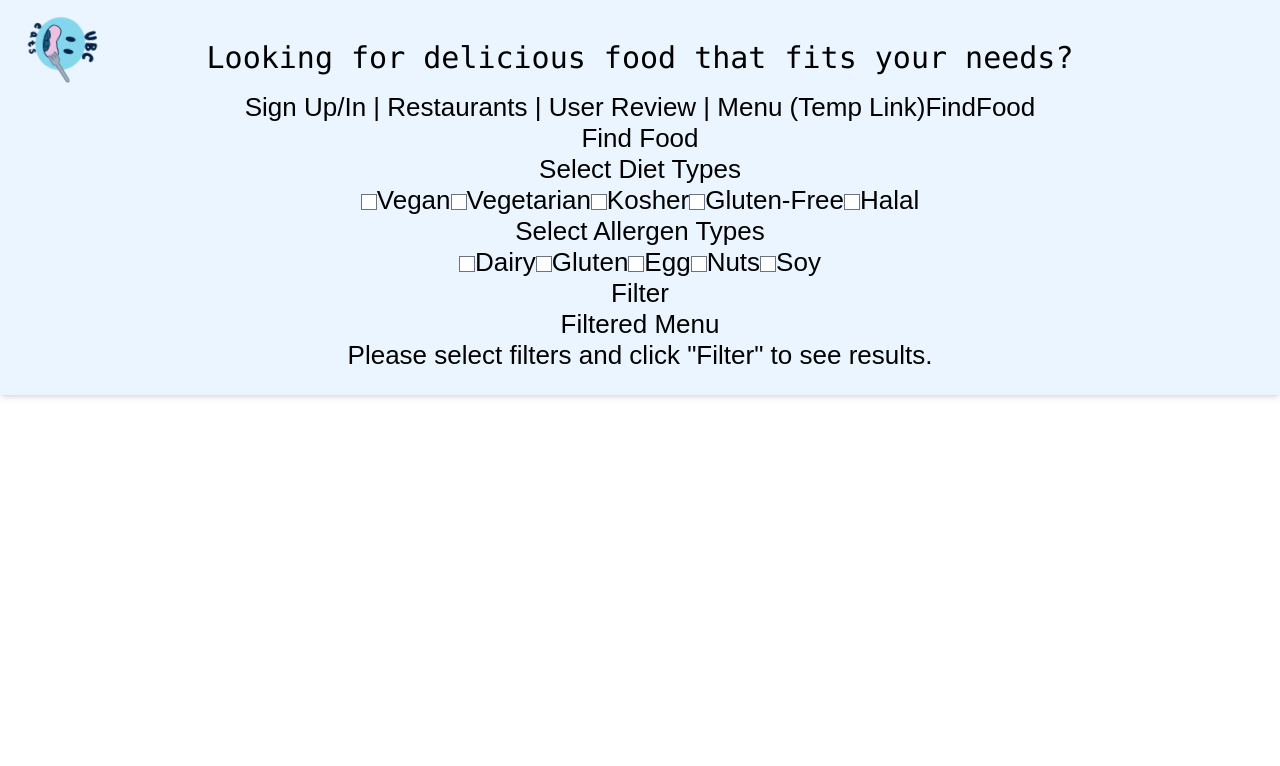
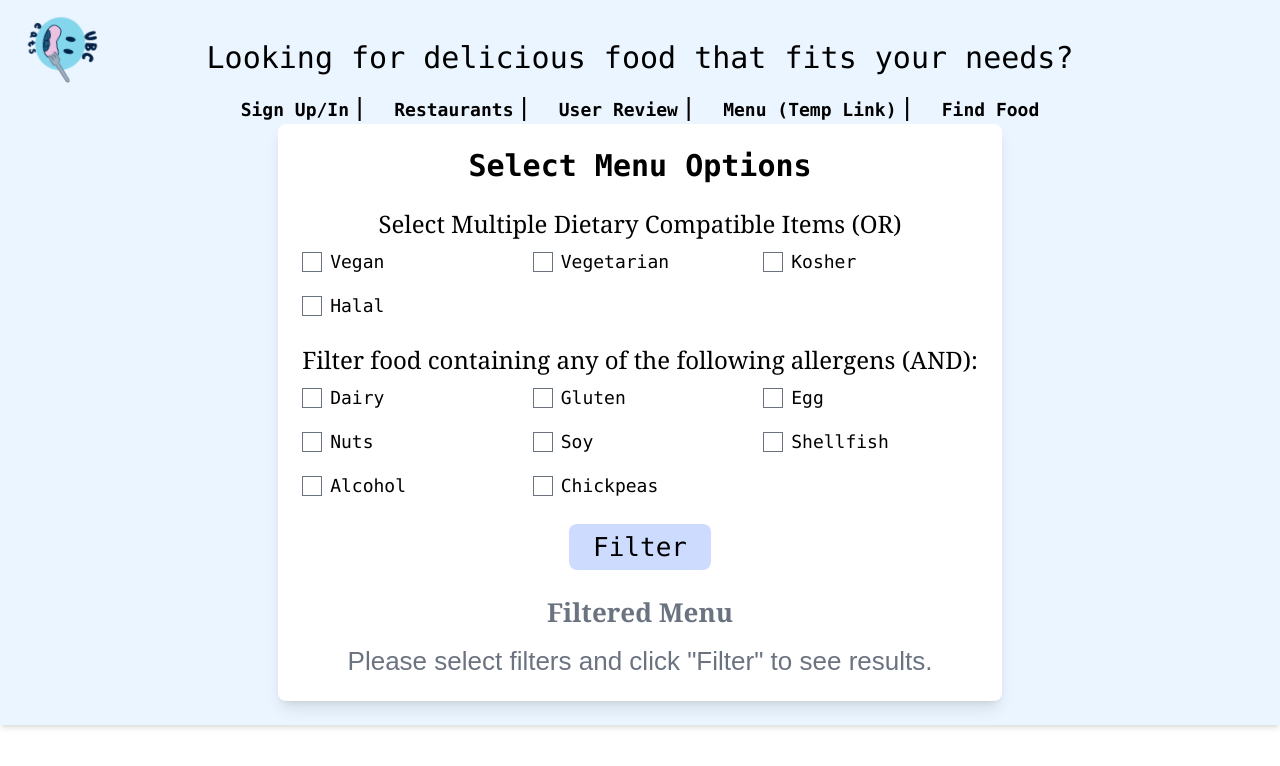
Before and after one commit to hesoru/UBC_Eats, a React (Create React App) app in the folder my-app/: page /find-food in a window 1280 px wide. Shown: the top 766 px of the page. Built offline with nearby package versions, Linux system fonts and the light colour scheme.

Commit message:
Revert "Merge branch 'main' of https://github.students.cs.ubc.ca/CPSC304-2024W-T1/project_f3e0f_g3i2f_t8j3b"
This reverts commit 4eef094a833bd30f69b92dc85f586c4c36480673, reversing
changes made to 9890d471688f826945e4f65fc946f6d928c5ac26.

```diff
--- a/my-app/src/App.js
+++ b/my-app/src/App.js
@@ -20,22 +20,26 @@ function App() {
                     <h1 className="text-3xl font-mono">
                         Looking for delicious food that fits your needs?
                     </h1>
-                    <nav>
-                        <Link to="/signup">Sign Up/In</Link> |{' '}
-                        <Link to="/restaurants">Restaurants</Link> |{' '}
-                        <Link to={`/user/${currentUser}`}>User Review</Link> |{' '}
-                        <Link to={`/menu/49.269235/-123.255589`}>Menu (Temp Link)</Link>
-                        <Link to={`/find-food`}>FindFood</Link>
+
+                    <nav className="mt-4 space-x-6">
+                        <Link to="/signup" className="text-lg font-bold font-mono hover:text-indigo-200 transition">Sign Up/In</Link> |{' '}
+                        <Link to="/restaurants"
+                              className="text-lg font-bold font-mono  hover:text-indigo-200 transition">Restaurants</Link> |{' '}
+                        <Link to={`/user/${currentUser}`} className="text-lg font-bold font-mono  hover:text-indigo-200 transition">User
+                            Review</Link> |{' '}
+                        <Link to={`/menu/49.269235/-123.255589`} className="text-lg font-bold font-mono :text-indigo-200 transition">Menu
+                            (Temp Link)</Link> |{' '}
+                        <Link to={`/find-food`} className="text-lg font-bold font-mono hover:text-indigo-200 transition">Find Food</Link>
                     </nav>
                 </header>
 
                 <Routes>
-                    <Route path="/signup" element={<SignUp setCurrentUser={setCurrentUser} />} />
-                    <Route path="/signin" element={<SignIn setCurrentUser={setCurrentUser} />} />
-                    <Route path="/restaurants" element={<RestaurantsContainer />} />
-                    <Route path="/user/:userName" element={<UserReview />} />
-                    <Route path="/menu/:lat/:lon" element={<MenuPage />} />
-                    <Route path="/find-food" element={<FindFood />} />
+                    <Route path="/signup" element={<SignUp setCurrentUser={setCurrentUser}/>}/>
+                    <Route path="/signin" element={<SignIn setCurrentUser={setCurrentUser}/>}/>
+                    <Route path="/restaurants" element={<RestaurantsContainer/>}/>
+                    <Route path="/user/:userName" element={<UserReview/>}/>
+                    <Route path="/menu/:lat/:lon" element={<MenuPage/>}/>
+                    <Route path="/find-food" element={<FindFood/>}/>
                 </Routes>
             </div>
         </Router>
--- a/my-app/src/containers/FindFood.js
+++ b/my-app/src/containers/FindFood.js
@@ -1,98 +1,129 @@
-import React, { useState, useEffect } from 'react';
-import {filterFoods} from "../scripts";
+
+import React, { useState } from 'react';
+import { filterFoods } from "../scripts";
 
 const FindFood = () => {
+    const dietOptions = ['Vegan', 'Vegetarian', 'Kosher', 'Halal'];
+    const allergenOptions = ['Dairy', 'Gluten', 'Egg', 'Nuts', 'Soy', "Shellfish", "Alcohol", "Chickpeas"];
 
-
-    const dietOptions = ['Vegan', 'Vegetarian', 'Kosher', 'Gluten-Free', 'Halal'];
-    const allergenOptions = ['Dairy', 'Gluten', 'Egg', 'Nuts', 'Soy'];
-
-    // State to hold selected filter options
     const [selectedDietTypes, setSelectedDietTypes] = useState([]);
     const [selectedAllergenTypes, setSelectedAllergenTypes] = useState([]);
     const [filteredMenu, setFilteredMenu] = useState([]);
+    const [isSubmitted, setIsSubmitted] = useState(false);
 
-    const [isSubmitted, setIsSubmitted] = useState(false);
-    // Handle checkbox change for diet types
     const handleDietChange = (e) => {
-        const { value, checked } = e.target;
+        const {value, checked} = e.target;
         setSelectedDietTypes((prev) =>
             checked ? [...prev, value] : prev.filter((item) => item !== value)
         );
     };
 
-    // Handle checkbox change for allergen types
     const handleAllergenChange = (e) => {
-        const { value, checked } = e.target;
+        const {value, checked} = e.target;
         setSelectedAllergenTypes((prev) =>
             checked ? [...prev, value] : prev.filter((item) => item !== value)
         );
     };
 
-    // Fetch filtered menu items whenever filters change
     const handleSubmit = async (e) => {
         e.preventDefault();
-        const menu = await filterFoods(selectedDietTypes, selectedAllergenTypes);
+        const response = await filterFoods(selectedDietTypes, selectedAllergenTypes);
+        const menu = await setFilteredFoods(response);
         setFilteredMenu(menu);
-        setIsSubmitted(true);  // Indicate that the form has been submitted
+        setIsSubmitted(true);
+    };
+
+    const setFilteredFoods = async (response) => {
+        const {metaData, rows} = response.result;
+        console.log("Response:", response);
+
+        const columns = metaData.map(col => col.name);
+
+        return rows.map(row =>
+            columns.reduce((acc, col, index) => {
+                acc[col] = row[index];
+                return acc;
+            }, {})
+        );
     };
 
     return (
-        <div>
-            <h1>Find Food</h1>
+        <div className="max-w-3xl mx-auto p-6 bg-white shadow-lg rounded-lg">
+            <h1 className="text-3xl font-semibold font-mono text-center mb-6">Select Menu Options</h1>
 
             {/* Diet Types Checkboxes */}
-            <div>
-                <h2>Select Diet Types</h2>
+            <div className="mb-6">
+                <h2 className="text-2xl font-medium font-serif mb-2">Select Multiple Dietary Compatible Items (OR) </h2>
+                <div className="grid grid-cols-2 md:grid-cols-3 gap-4">
                     {dietOptions.map((diet) => (
-                    <label key={diet}>
+                        <label key={diet} className="flex items-center font-thin font-mono space-x-2">
                             <input
                                 type="checkbox"
                                 value={diet}
                                 onChange={handleDietChange}
                                 checked={selectedDietTypes.includes(diet)}
+                                className="form-checkbox h-5 w-5 text-indigo-600"
                             />
-                        {diet}
+                            <span className="text-lg">{diet}</span>
                         </label>
                     ))}
                 </div>
+            </div>
 
             {/* Allergen Types Checkboxes */}
-            <div>
-                <h2>Select Allergen Types</h2>
+            <div className="mb-6">
+                <h2 className="text-2xl font-medium font-serif mb-2">Filter food containing any of the following allergens (AND): </h2>
+                <div className="grid grid-cols-2 md:grid-cols-3 gap-4">
                     {allergenOptions.map((allergen) => (
-                    <label key={allergen}>
+                        <label key={allergen} className="flex  font-thin font-mono items-center space-x-2">
                             <input
                                 type="checkbox"
                                 value={allergen}
                                 onChange={handleAllergenChange}
                                 checked={selectedAllergenTypes.includes(allergen)}
+                                className="form-checkbox h-5 w-5 text-red-600"
                             />
-                        {allergen}
+                            <span className="text-lg">{allergen}</span>
                         </label>
                     ))}
                 </div>
+            </div>
 
             {/* Submit Button */}
-            <div>
-                <button onClick={handleSubmit}>Filter</button>
+            <div className="mb-6 text-center">
+                <button
+                    onClick={handleSubmit}
+                    className="px-6 py-2 bg-indigo-200 text-black font-medium font-mono rounded-lg hover:bg-indigo-700 focus:outline-none focus:ring-2 focus:ring-indigo-500 transition duration-200"
+                >
+                    Filter
+                </button>
             </div>
 
             {/* Filtered Menu */}
             <div>
-                <h2>Filtered Menu</h2>
+                <h2 className="text-gray-500 font-bold font-serif mb-4">Filtered Menu</h2>
                 {isSubmitted ? (
                     filteredMenu.length > 0 ? (
-                        <ul>
+                        <ul className="space-y-4">
                             {filteredMenu.map((item, index) => (
-                                <li key={index}>{item.MENU_ITEM_NAME}</li>
+                                <li key={index} className="p-4 bg-gray-100 rounded-lg shadow-md">
+                                    <strong className="text-xl">{item.MENU_NAME}</strong> from
+                                    <em className="italic text-indigo-600"> {item.RESTAURANT_NAME}</em> -
+                                    {item.PRICE ? (
+                                        <span className="font-semibold text-green-600">
+                                        ${item.PRICE.toFixed(2)}
+                                    </span>
+                                    ) : (
+                                        <span className="text-red-500">Price not available</span>
+                                    )}
+                                </li>
                             ))}
                         </ul>
                     ) : (
-                        <p>No menu items found for the selected filters.</p>
+                        <p className="text-gray-500">No menu items found for the selected filters.</p>
                     )
                 ) : (
-                    <p>Please select filters and click "Filter" to see results.</p>
+                    <p className="text-gray-500">Please select filters and click "Filter" to see results.</p>
                 )}
             </div>
         </div>
```
Also changed, not shown: 1 other file (tests, documents, lock files or other folders). Lines whose indentation alone changed are shown as unchanged.
